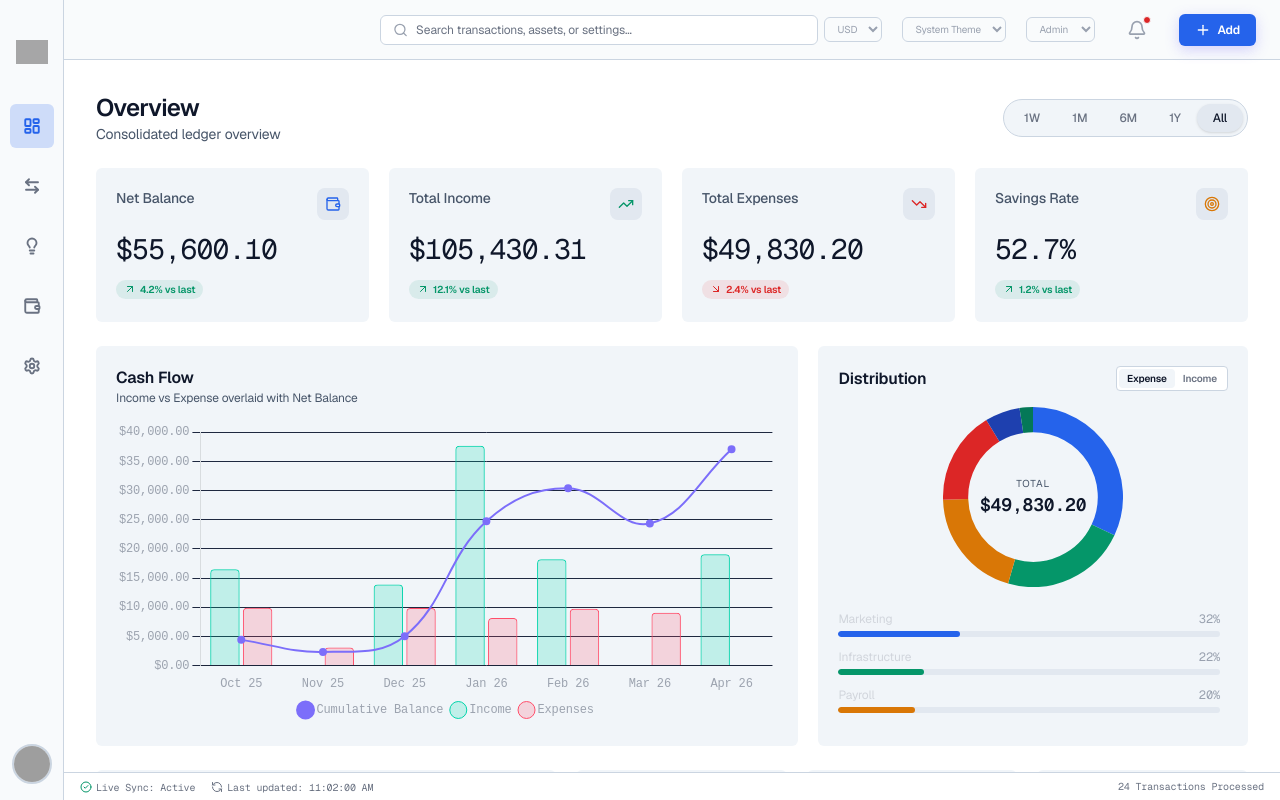
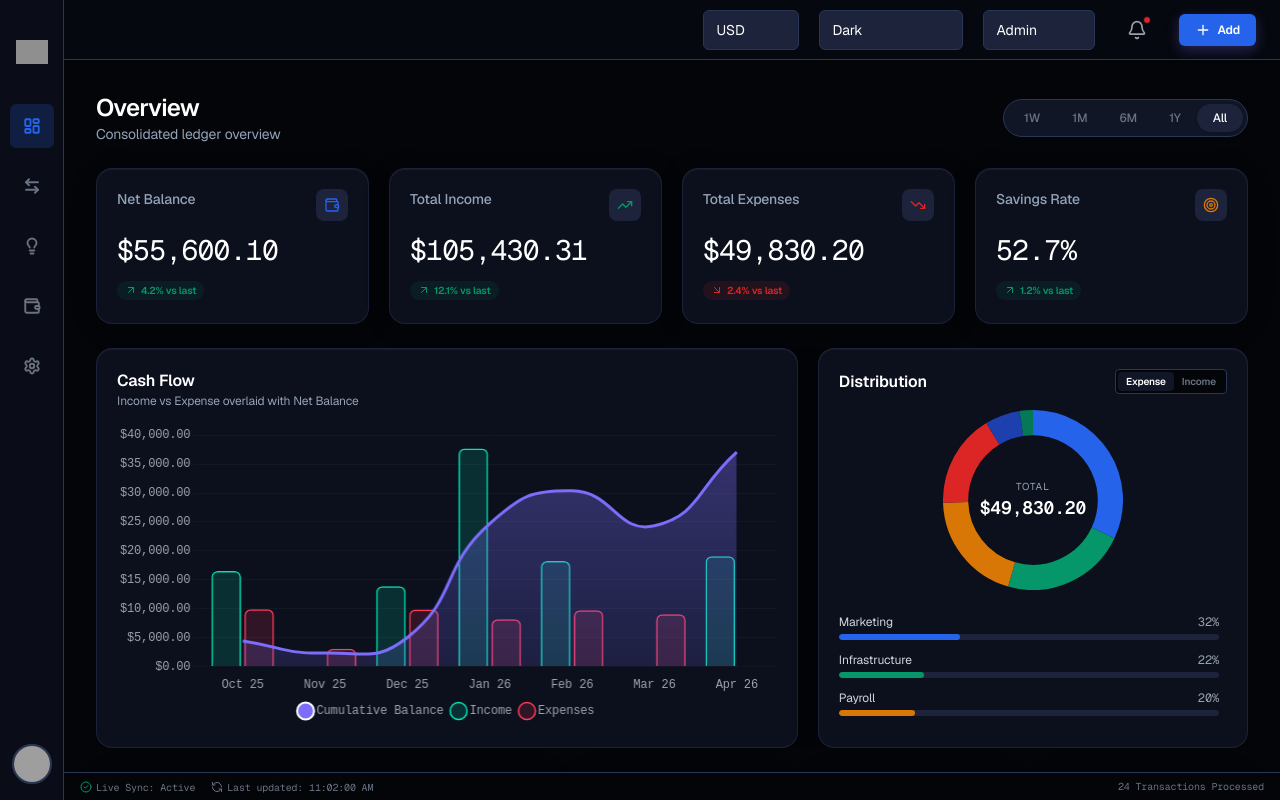
Before and after one commit to Aarushjain2401/Zorvyn-Dashboard, a React (Vite) app: page / in a window 1280 px wide. Built offline with nearby package versions, Linux system fonts and the light colour scheme; grey boxes are pictures that could not be loaded.

Commit message:
feat: implement glassmorphism design system, ambient mesh backgrounds, and updated chart visualizations with new dependencies.

```diff
--- a/package.json
+++ b/package.json
@@ -14,15 +14,18 @@
     "chart.js": "^4.5.1",
     "clsx": "^2.1.1",
     "date-fns": "^4.1.0",
+    "framer-motion": "^12.38.0",
     "lucide-react": "^1.7.0",
     "postcss": "^8.5.8",
     "react": "^19.2.4",
     "react-chartjs-2": "^5.3.1",
     "react-dom": "^19.2.4",
     "react-router-dom": "^7.13.2",
+    "recharts": "^3.8.1",
     "tailwind-merge": "^3.5.0",
     "tailwindcss": "^4.2.2",
-    "uuid": "^13.0.0"
+    "uuid": "^13.0.0",
+    "zustand": "^5.0.12"
   },
   "devDependencies": {
     "@eslint/js": "^9.39.4",
--- a/src/components/Layout/Layout.jsx
+++ b/src/components/Layout/Layout.jsx
@@ -16,6 +16,12 @@ export const Layout = () => {
 
   return (
     <div className="flex h-screen bg-[var(--color-primary)] text-[var(--color-text-primary)] font-sans overflow-hidden">
+      {/* Ambient Mesh Background */}
+      <div className="mesh-bg">
+        <div className="mesh-blob-1"></div>
+        <div className="mesh-blob-2"></div>
+      </div>
+
       <Sidebar />
       <Topbar />
 
--- a/src/components/Layout/Topbar.jsx
+++ b/src/components/Layout/Topbar.jsx
@@ -1,63 +1,47 @@
 import React from 'react';
 import { Search, Bell, Plus } from 'lucide-react';
 import { useAppContext } from '../../context/AppProvider';
+import { Select } from '../UI/Select';
 
 export const Topbar = () => {
   const { role, setRole, currency, setCurrency, theme, setTheme, openModal } = useAppContext();
 
   return (
-    <header className="fixed top-0 right-0 h-[56px] md:h-[60px] w-full md:w-[calc(100%-64px)] bg-[var(--color-surface)]/80 backdrop-blur-md border-b border-[var(--color-border-subtle)] flex items-center justify-between px-3 sm:px-6 z-30 transition-all">
+    <header className="fixed top-0 right-0 h-[56px] md:h-[60px] w-full md:w-[calc(100%-64px)] bg-[var(--color-surface)]/50 backdrop-blur-xl border-b border-[var(--color-border-subtle)] flex items-center justify-between px-3 sm:px-6 z-30 transition-all">
       {/* Left */}
       <div className="flex items-center gap-3 w-auto md:w-1/4">
         <img src="https://companyasset.blob.core.windows.net/assets/zorvynlogolight.png" alt="Zorvyn" className="md:hidden w-6 h-auto object-contain ml-2 opacity-90" />
       </div>
 
-      {/* Center: Search (Hidden on Mobile/Tablet usually? Spec says: "Tablet: hide search. Mobile: hide search") */}
-      <div className="hidden lg:flex flex-1 justify-center">
-        <div className="flex items-center gap-2 bg-[var(--color-primary)] border border-[var(--color-border-subtle)] rounded-md px-3 py-1.5 w-full max-w-md transition-colors hover:border-[#2D3A5D] focus-within:border-[var(--color-violet)]">
-          <Search className="w-4 h-4 text-gray-400" />
-          <input
-            type="text"
-            placeholder="Search transactions, assets, or settings..."
-            className="bg-transparent border-none text-xs text-white focus:outline-none w-full placeholder:text-gray-500 font-sans"
-          />
-        </div>
-      </div>
 
       {/* Right: Actions */}
       <div className="flex-1 lg:w-1/4 flex items-center justify-end gap-3 md:gap-5">
 
         {/* Currency Selector (Hidden on Mobile) */}
-        <select
-          value={currency}
-          onChange={(e) => setCurrency(e.target.value)}
-          className="hidden md:block bg-transparent border border-[var(--color-border-subtle)] rounded-md text-[10px] text-gray-400 focus:outline-none py-1 px-2 cursor-pointer"
-        >
-          {['USD', 'EUR', 'GBP', 'INR'].map(cur => (
-            <option key={cur} value={cur} className="bg-[var(--color-elevated)] text-[var(--color-text-primary)]">{cur}</option>
-          ))}
-        </select>
+        <div className="hidden md:block w-24">
+          <Select value={currency} onChange={(e) => setCurrency(e.target.value)}>
+            {['USD', 'EUR', 'GBP', 'INR'].map(cur => (
+              <option key={cur} value={cur}>{cur}</option>
+            ))}
+          </Select>
+        </div>
 
         {/* Theme Selector (Hidden on Mobile) */}
-        <select
-          value={theme}
-          onChange={(e) => setTheme(e.target.value)}
-          className="hidden md:block bg-transparent border border-[var(--color-border-subtle)] rounded-md text-[10px] text-gray-400 focus:outline-none py-1 px-2 cursor-pointer"
-        >
-          <option value="system" className="bg-[var(--color-elevated)] text-[var(--color-text-primary)]">System Theme</option>
-          <option value="light" className="bg-[var(--color-elevated)] text-[var(--color-text-primary)]">Light Mode</option>
-          <option value="dark" className="bg-[var(--color-elevated)] text-[var(--color-text-primary)]">Dark Mode</option>
-        </select>
+        <div className="hidden md:block w-36">
+          <Select value={theme} onChange={(e) => setTheme(e.target.value)}>
+            <option value="system">System</option>
+            <option value="light">Light</option>
+            <option value="dark">Dark</option>
+          </Select>
+        </div>
 
         {/* Role Toggle Dropdown */}
-        <select
-          value={role}
-          onChange={(e) => setRole(e.target.value)}
-          className="bg-transparent border border-[var(--color-border-subtle)] rounded-md text-[10px] text-gray-400 focus:outline-none px-2 cursor-pointer outline-none min-h-[44px] md:min-h-0 py-0 md:py-1"
-        >
-          <option value="Admin" className="bg-[var(--color-elevated)] text-[var(--color-text-primary)]">Admin</option>
-          <option value="Viewer" className="bg-[var(--color-elevated)] text-[var(--color-text-primary)]">Viewer</option>
-        </select>
+        <div className="w-28">
+          <Select value={role} onChange={(e) => setRole(e.target.value)}>
+            <option value="Admin">Admin</option>
+            <option value="Viewer">Viewer</option>
+          </Select>
+        </div>
 
         {/* Bell */}
         <div className="relative text-gray-400 hover:text-white cursor-pointer transition-colors flex items-center justify-center min-w-[44px] min-h-[44px]">
--- a/src/components/UI/Card.jsx
+++ b/src/components/UI/Card.jsx
@@ -10,7 +10,7 @@ export const Card = ({ children, className, ...props }) => {
   return (
     <div
       className={cn(
-        "bg-[var(--color-elevated)] border-transparent ring-1 ring-white/5 rounded-md relative overflow-hidden transition-all duration-200 hover:ring-white/10",
+        "glass-panel relative overflow-hidden",
         className
       )}
       {...props}
--- a/src/context/AppProvider.jsx
+++ b/src/context/AppProvider.jsx
@@ -59,7 +59,7 @@ export const AppProvider = ({ children }) => {
   });
 
   const [theme, setTheme] = useState(() => {
-    return localStorage.getItem('zorvyn_theme') || 'system';
+    return localStorage.getItem('zorvyn_theme') || 'dark';
   });
 
   const [isModalOpen, setIsModalOpen] = useState(false);
--- a/src/index.css
+++ b/src/index.css
@@ -11,13 +11,13 @@
 }
 
 :root[data-theme='dark'] {
-  --app-primary: #05070F;
-  --app-surface: #0B0F1E;
-  --app-elevated: #111828;
-  --app-popover: #182034;
-  --app-border-subtle: #1E2840;
+  --app-primary: #030509;
+  --app-surface: #0A0D17;
+  --app-elevated: #111626;
+  --app-popover: #1C233B;
+  --app-border-subtle: #2A3655;
   --app-text-primary: #FFFFFF;
-  --app-text-secondary: #8B949E;
+  --app-text-secondary: #94A3B8;
 }
 
 @theme {
@@ -97,6 +97,56 @@
   .glass-card:hover {
     border-color: var(--color-text-secondary);
   }
+
+  .glass-panel {
+    background: color-mix(in srgb, var(--color-elevated) 70%, transparent);
+    backdrop-filter: blur(16px);
+    -webkit-backdrop-filter: blur(16px);
+    border: 1px solid color-mix(in srgb, var(--color-border-subtle) 50%, transparent);
+    box-shadow: 0 4px 30px rgba(0, 0, 0, 0.1), inset 0 1px 0 rgba(255, 255, 255, 0.05);
+    border-radius: 16px;
+    transition: all 0.3s ease-in-out;
+  }
+
+  .glass-panel:hover {
+    border-color: color-mix(in srgb, var(--color-border-subtle) 90%, transparent);
+    box-shadow: 0 8px 40px rgba(0, 0, 0, 0.15), inset 0 1px 0 rgba(255, 255, 255, 0.1);
+    transform: translateY(-2px);
+  }
+
+  .mesh-bg {
+    position: fixed;
+    top: 0;
+    left: 0;
+    width: 100vw;
+    height: 100vh;
+    z-index: -1;
+    overflow: hidden;
+    pointer-events: none;
+    background-color: var(--color-primary);
+  }
+  .mesh-blob-1 {
+    position: absolute;
+    top: -10%;
+    left: -10%;
+    width: 50vw;
+    height: 50vw;
+    background: radial-gradient(circle, rgba(124,110,250,0.15) 0%, transparent 70%);
+    border-radius: 50%;
+    filter: blur(80px);
+    animation: drift 20s ease-in-out infinite alternate;
+  }
+  .mesh-blob-2 {
+    position: absolute;
+    bottom: -10%;
+    right: -10%;
+    width: 60vw;
+    height: 60vw;
+    background: radial-gradient(circle, rgba(0,212,170,0.1) 0%, transparent 70%);
+    border-radius: 50%;
+    filter: blur(100px);
+    animation: drift 25s ease-in-out infinite alternate-reverse;
+  }
 }
 
 @keyframes fadeInUp {
@@ -109,3 +159,9 @@
     transform: translateY(0);
   }
 }
+
+@keyframes drift {
+  0% { transform: translate(0px, 0px) scale(1); }
+  50% { transform: translate(30px, -50px) scale(1.1); }
+  100% { transform: translate(-20px, 20px) scale(0.9); }
+}
--- a/src/pages/Overview.jsx
+++ b/src/pages/Overview.jsx
@@ -60,30 +60,41 @@ export const Overview = () => {
           label: 'Cumulative Balance',
           data: balanceData,
           borderColor: '#7C6EFA',
-          borderWidth: 2,
-          tension: 0.4,
+          borderWidth: 3,
+          tension: 0.5,
           pointBackgroundColor: '#7C6EFA',
-          pointRadius: 3,
+          pointBorderColor: '#FFF',
+          pointBorderWidth: 2,
+          pointRadius: 0,
+          pointHoverRadius: 6,
+          fill: true,
+          backgroundColor: (context) => {
+            const ctx = context.chart.ctx;
+            const gradient = ctx.createLinearGradient(0, 0, 0, 400);
+            gradient.addColorStop(0, 'rgba(124, 110, 250, 0.4)');
+            gradient.addColorStop(1, 'rgba(124, 110, 250, 0.01)');
+            return gradient;
+          },
           yAxisID: 'y1',
         },
         {
           type: 'bar',
           label: 'Income',
           data: incomeData,
-          backgroundColor: 'rgba(0, 212, 170, 0.2)',
-          borderColor: '#00D4AA',
-          borderWidth: 1,
-          borderRadius: 4,
+          backgroundColor: 'rgba(0, 229, 181, 0.15)',
+          borderColor: '#00E5B5',
+          borderWidth: 1.5,
+          borderRadius: 6,
           yAxisID: 'y',
         },
         {
           type: 'bar',
           label: 'Expenses',
           data: expenseData,
-          backgroundColor: 'rgba(255, 78, 106, 0.2)',
-          borderColor: '#FF4E6A',
-          borderWidth: 1,
-          borderRadius: 4,
+          backgroundColor: 'rgba(255, 59, 92, 0.15)',
+          borderColor: '#FF3B5C',
+          borderWidth: 1.5,
+          borderRadius: 6,
           yAxisID: 'y',
         }
       ]
@@ -111,7 +122,8 @@ export const Overview = () => {
     scales: {
       x: { grid: { display: false } },
       y: {
-        type: 'linear', display: true, position: 'left', grid: { color: '#1E2840' },
+        type: 'linear', display: true, position: 'left', grid: { color: 'rgba(148, 163, 184, 0.05)'},
+        border: { display: false },
         ticks: { callback: function(value) { return formatCurrency(value); } }
       },
       y1: { type: 'linear', display: false, position: 'right', grid: { drawOnChartArea: false } }, // Hide secondary axis labels
```
Also changed, not shown: 1 other file (tests, documents, lock files or other folders).
